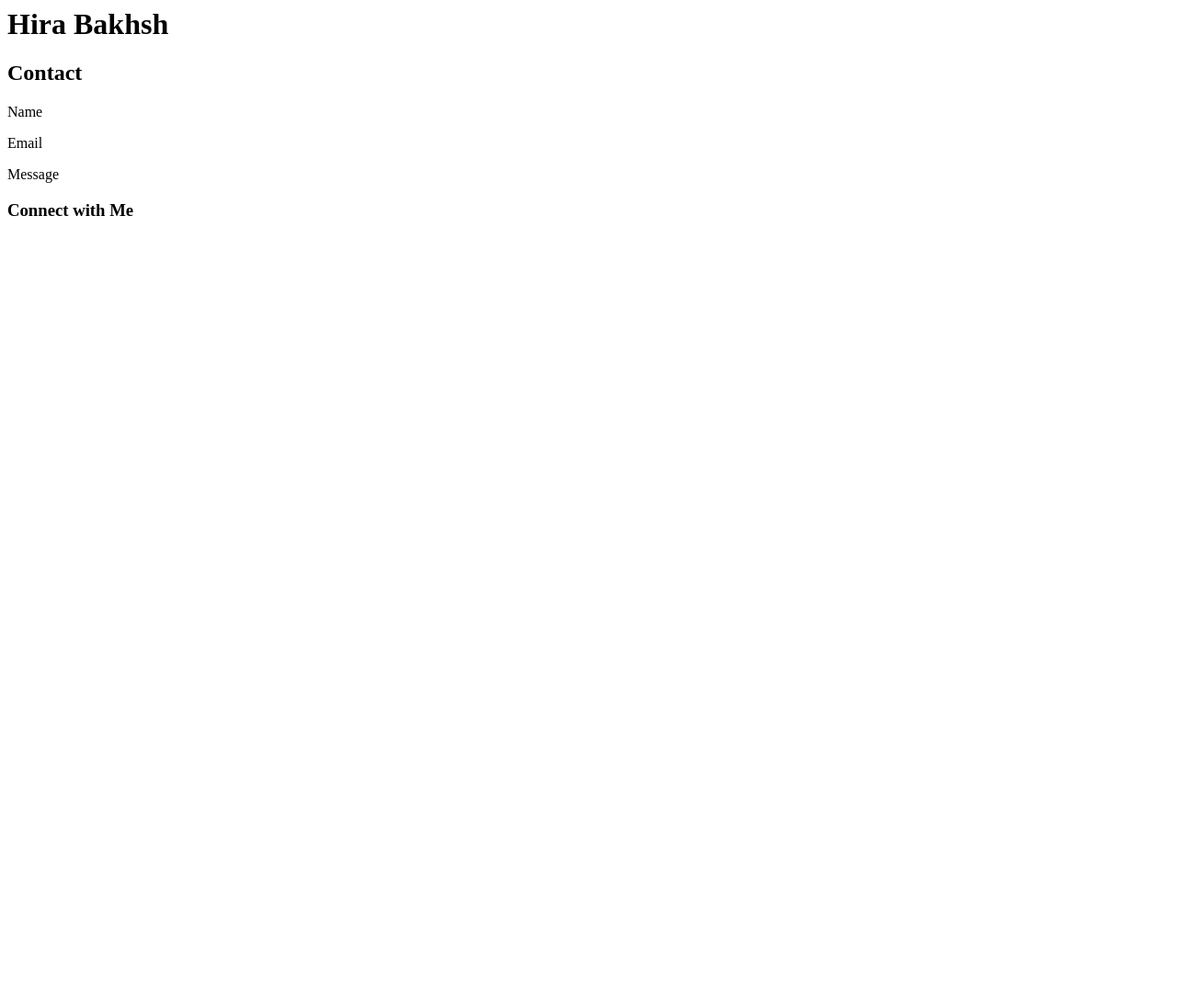
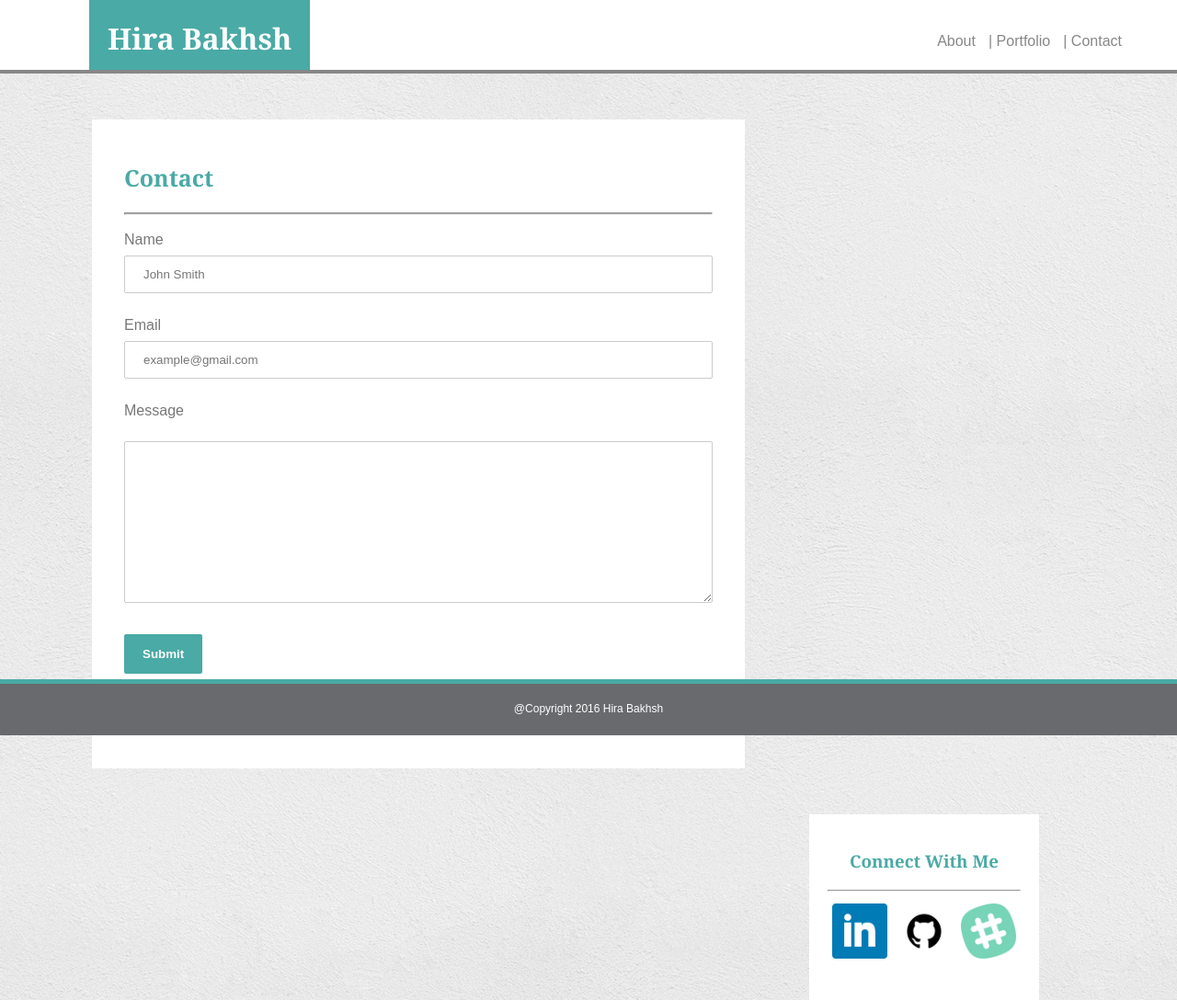
Before and after one commit to hirabakhsh/Basic-Portfolio, a plain HTML site: page contact.html in a window 1280 px wide. Shown: the whole page at 92% size. Before the commit the page ends 800 px from the top, so only its background shows below. Drawn offline with Linux system fonts and the light colour scheme.

Commit message:
finished assignment

```diff
--- a/assets/css/reset.css
+++ b/assets/css/reset.css
@@ -0,0 +1,48 @@
+/* http://meyerweb.com/eric/tools/css/reset/
+   v2.0 | 20110126
+   License: none (public domain)
+*/
+
+html, body, div, span, applet, object, iframe,
+h1, h2, h3, h4, h5, h6, p, blockquote, pre,
+a, abbr, acronym, address, big, cite, code,
+del, dfn, em, img, ins, kbd, q, s, samp,
+small, strike, strong, sub, sup, tt, var,
+b, u, i, center,
+dl, dt, dd, ol, ul, li,
+fieldset, form, label, legend,
+table, caption, tbody, tfoot, thead, tr, th, td,
+article, aside, canvas, details, embed,
+figure, figcaption, footer, header, hgroup,
+menu, nav, output, ruby, section, summary,
+time, mark, audio, video {
+	margin: 0;
+	padding: 0;
+	border: 0;
+	font-size: 100%;
+	font: inherit;
+	vertical-align: baseline;
+}
+/* HTML5 display-role reset for older browsers */
+article, aside, details, figcaption, figure,
+footer, header, hgroup, menu, nav, section {
+	display: block;
+}
+body {
+	line-height: 1;
+}
+ol, ul {
+	list-style: none;
+}
+blockquote, q {
+	quotes: none;
+}
+blockquote:before, blockquote:after,
+q:before, q:after {
+	content: '';
+	content: none;
+}
+table {
+	border-collapse: collapse;
+	border-spacing: 0;
+}
--- a/assets/css/style.css
+++ b/assets/css/style.css
@@ -0,0 +1,224 @@
+/* Layout */
+
+/* Header */
+
+/* Header Tag */
+
+header {
+  	/*background: #4aaaa5;*/
+	color: #ffffff;
+	font-family: 'Georgia', Times, Times New Roman, serif;
+	background: white;
+}
+
+.header {
+	height: 9.5%;
+	background: white;
+	border-bottom: 4px;
+	border-bottom-style: solid;
+	border-bottom-color: #878787;
+}
+
+.name {
+	padding: 0px 20px 0px 20px;
+  	margin: 0px 0px 0px 97px;
+	background: #4aaaa5;
+	color: #ffffff;
+	font-family: 'Georgia', Times, Times New Roman, serif;
+	border-bottom: #cccccc;
+	float: left;
+	height: 100%;
+	border-bottom: 3px;
+	border-bottom-style: solid;
+	border-bottom-color: #878787;
+	vertical-align: middle;
+}
+
+.tabs {
+	font-family: 'Arial', 'Helvetica Neue', Helvetica, sans-serif;
+	text-decoration: none;
+	display: inline;
+	float: right;
+	margin: 18px 5px 0px 2px;
+	color: #878787;
+}
+
+/* body */
+
+body {
+	color: #777777;
+	margin: 0px;
+	padding: 0px;
+	font-family: 'Arial', 'Helvetica Neue', Helvetica, sans-serif;
+	background-image: url("../images/wall.png")
+}
+
+/* Middle Box */
+
+.main-box {
+	display: box;
+	position: relative;
+	float: left;
+	height: 83%;
+	width: 100%;
+	border: 2px 0px 0px 3px;
+	border-top-color: #878787;
+	border-bottom-color: #dddddd;
+}
+
+.underline {
+	color: #a6a7a8;
+	height: 1px;
+	background: #a6a7a8;
+	margin-top: 0px;
+	margin-bottom: 0px;
+}
+
+.changing-box {
+	display: box;
+	float: left;
+	position: relative;
+	background: white;
+	margin: 50px 0px 0px 100px;
+	padding: 25px 35px 25px 35px;
+	width: 50%;
+}
+
+.connect-box {
+	display: box;
+	float: right;
+	background: white;
+	top: 50px;
+	position: relative;
+	padding: 20px 20px 20px 20px;
+	margin: 0px 150px 0px 100px;
+}
+
+.txtoimg {
+	position: relative;
+    float: left;
+    padding: 5px 10px 20px 10px;
+}
+
+h4 {
+	top: 200px;
+	background-color: #4aaaa5;
+    color: white;
+	position: absolute;
+	text-align: center;
+	padding: 20px 0px 20px 0px;
+    width: 300px;
+}
+
+
+
+.portfolio {
+	width: 100%;
+	height: 100%;
+}
+
+.form {
+	width: 100%;
+    padding: 12px 20px;
+    margin: 8px 0;
+    display: inline-block;
+    border: 1px solid #ccc;
+    border-radius: 2px;
+    box-sizing: border-box
+    font-family: 'Arial', 'Helvetica Neue', Helvetica, sans-serif;
+    color: #878787;
+}
+
+.msg {
+	width: 100%;
+    padding: 12px 20px;
+    margin: 8px 0;
+    display: inline-block;
+    border: 1px solid #ccc;
+    border-radius: 2px;
+    box-sizing: border-box
+}
+
+#submit {
+    background-color: #4aaaa5;
+    color: white;
+    padding: 14px 20px;
+    margin: 8px 0;
+    border: none;
+    border-radius: 2px;
+    cursor: pointer;
+    font-weight: bold;
+}
+
+#h2 {
+  	color: #4aaaa5;
+  	background: #ffffff;
+	font-family: 'Georgia', Times, Times New Roman, serif;
+	font-weight: bold;
+	font-size: 25px;
+}
+
+#h3 {
+	color: #4aaaa5;
+  	background: #ffffff;
+  	font-family: 'Georgia', Times, Times New Roman, serif;
+  	font-weight: bold;
+  	text-align: center;
+}
+
+#img {
+	display: inline-block;
+	float: left;
+	position: relative;
+	padding: 5px 5px 5px 5px;
+	margin: 15px 20px 5px 0px;
+}
+.img {
+	display: inline-block;
+	float: left;
+	position: relative;
+	padding: 5px 5px 25px 5px;
+}
+
+.par {
+	background: #ffffff;
+	color: #777777;
+	font-family: 'Arial', 'Helvetica Neue', Helvetica, sans-serif;
+	border-bottom: #dddddd;
+	font-size: 20px;
+}
+#rm {
+	margin-right: 50px;
+}
+
+.mid {
+	margin-top: 20px;
+}
+
+.bottom-bar {
+	position: fixed;
+	height: 8px;
+	background-color: #4aaaa5;
+	bottom: 58px;
+	width: 100%;
+}
+
+
+/* Footer */
+
+.footer {
+	display: block;
+	text-align: center;
+	background: #686a6d;
+	color: #ffffff;
+	font-family: 'Arial', 'Helvetica Neue', Helvetica, sans-serif;
+	position: fixed;
+	bottom: 0px;
+	width: 100%;
+	height: 7%;
+	font-size: 12px;
+	text-align: center;
+	border-top: 5px;
+	border-top-style: solid;
+	border-top-color: #4aaaa5;
+}
--- a/contact.html
+++ b/contact.html
@@ -1,12 +1,88 @@
 <!DOCTYPE>
 <html>
-	<title>Contact</title>
+
+<head>
+
+	<meta charset="UTF-8">
+	<title>Contact Hira Bakhsh</title>
+	<link rel="stylesheet" type="text/css" href="assets/css/style.css">
+
+</head>
+
 <body>
-	<h1>Hira Bakhsh</h1>
-	<h2>Contact</h2>
-	<p>Name</p>
-	<p>Email</p>
-	<p>Message</p>
-	<h3>Connect with Me</h3>
+
+	<header>
+		<div class="header">
+			<h1 class="name"><p class="mid">Hira Bakhsh</p></h1>
+			<ul id="rm">
+				<li class="tabs"><a href="contact.html" class="tabs">| Contact</a></li>
+				<li class="tabs"><a href="portfolio.html" class="tabs">| Portfolio</a></li>
+				<li class="tabs"><a href="index.html" class="tabs">About</a></li>
+			</ul>
+		</div>
+	</header>
+
+	<div class="main-box">
+
+		<div class="changing-box">
+
+			<section>
+				<h2 id="h2">Contact</h2>
+
+				<hr class="underline">
+
+				<br>
+
+				<form>
+
+					Name<br>
+					<input class="form" type="text" name="Name" placeholder="John Smith"><br>
+
+					<br>
+
+					Email<br>
+					<input class="form" type="text" name="Email" placeholder="example@gmail.com"><br>
+
+					<br>
+
+					Message<br>
+
+				</form>
+
+				<textarea class="msg" rows="10" cols="75" name="Message" form="usrform"></textarea>
+
+				<form>
+
+					<br>
+					<input id="submit" type="submit" value="Submit"><br>
+
+				</form>
+				<br><br><br>
+			</section>
+		</div>
+
+		<div class="connect-box">
+			<h3 id="h3">Connect With Me</h3>
+			<hr>
+			<!-- linkedin image -->
+			<a href="https://www.linkedin.com/in/hira-bakhsh-eit-8a6b827a/">
+			<img class="img" src="assets/images/linkedin.png" width="60" height="60" border="0">
+			</a>
+
+			<!-- github image -->
+			<a href="https://github.com/hirabakhsh">
+			<img class="img" src="assets/images/github.png" width="60" height="60" border="0">
+			</a>
+
+			<!-- slack image -->
+			<a href="https://ucb072017.slack.com/team/hbakhsh">
+			<img class="img" src="assets/images/slack.png" width="60" height="60" border="0">
+			</a>
+		</div>
+
+	<div class="footer">
+		<p class="mid">@Copyright 2016 Hira Bakhsh</p>
+	</div>
+
 </body>
 </html>
```
Also changed, not shown: index.html (+64 -7 lines), portfolio.html (+83 -9 lines), skeleton.html (added, +69 -0 lines), assets/images/background.jpg (added), assets/images/berkeleyway.jpg (added), assets/images/bg.jpg (added), assets/images/github.png (added), assets/images/le.jpg (added), assets/images/li.jpg (added), assets/images/linkedin.png (added), assets/images/p2324.JPG (added), assets/images/sfo.jpg (added), assets/images/slack.png (added), assets/images/wall.png (added), 1 more files.
